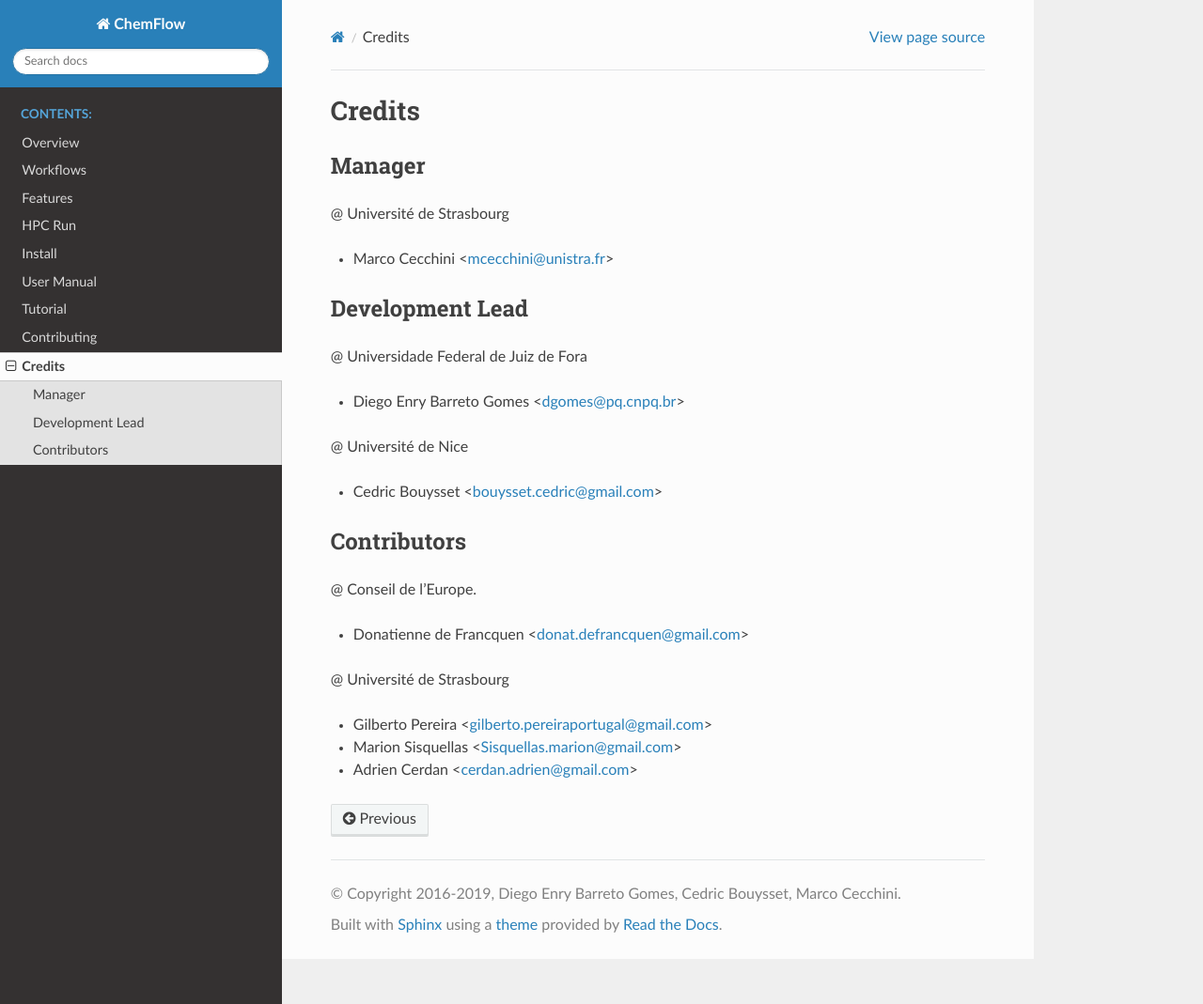
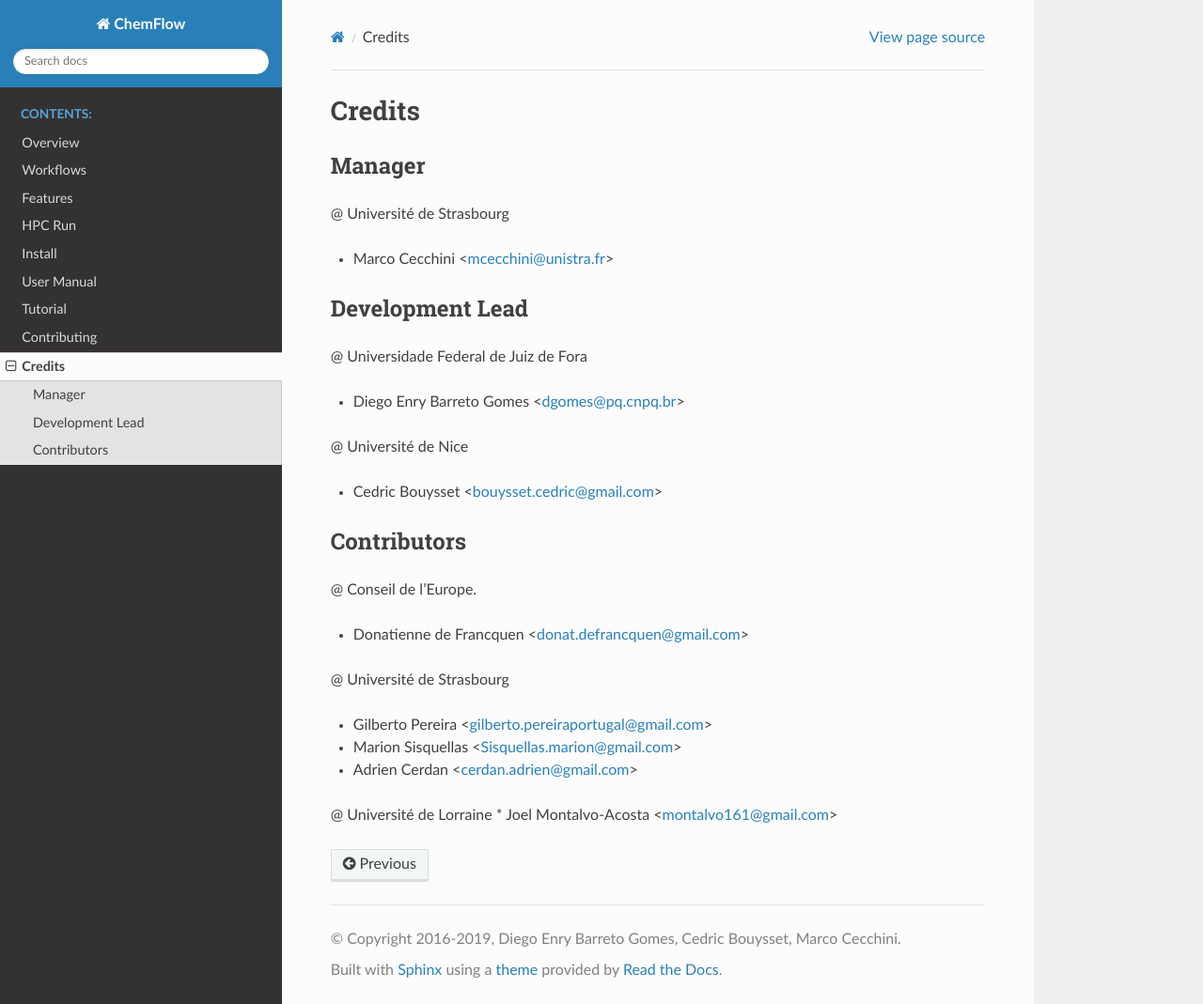
Before and after one commit to kgalentino/chemflowdocs, a Sphinx documentation site: the page built from docs/authors.rst, in a window 1280 px wide and 1069 px high. Shown: the whole window at 94% size. Built offline with Sphinx 7.4.7 and the Read the Docs theme 2.0.0, drawn with Linux system fonts in a browser that asks for light colours.

Commit message:
Update authors.rst

```diff
--- a/docs/authors.rst
+++ b/docs/authors.rst
@@ -31,3 +31,6 @@ Contributors
 * Gilberto Pereira  <gilberto.pereiraportugal@gmail.com>
 * Marion Sisquellas <Sisquellas.marion@gmail.com>
 * Adrien Cerdan <cerdan.adrien@gmail.com>
+
+@ Université de Lorraine
+* Joel Montalvo-Acosta <montalvo161@gmail.com>
```
